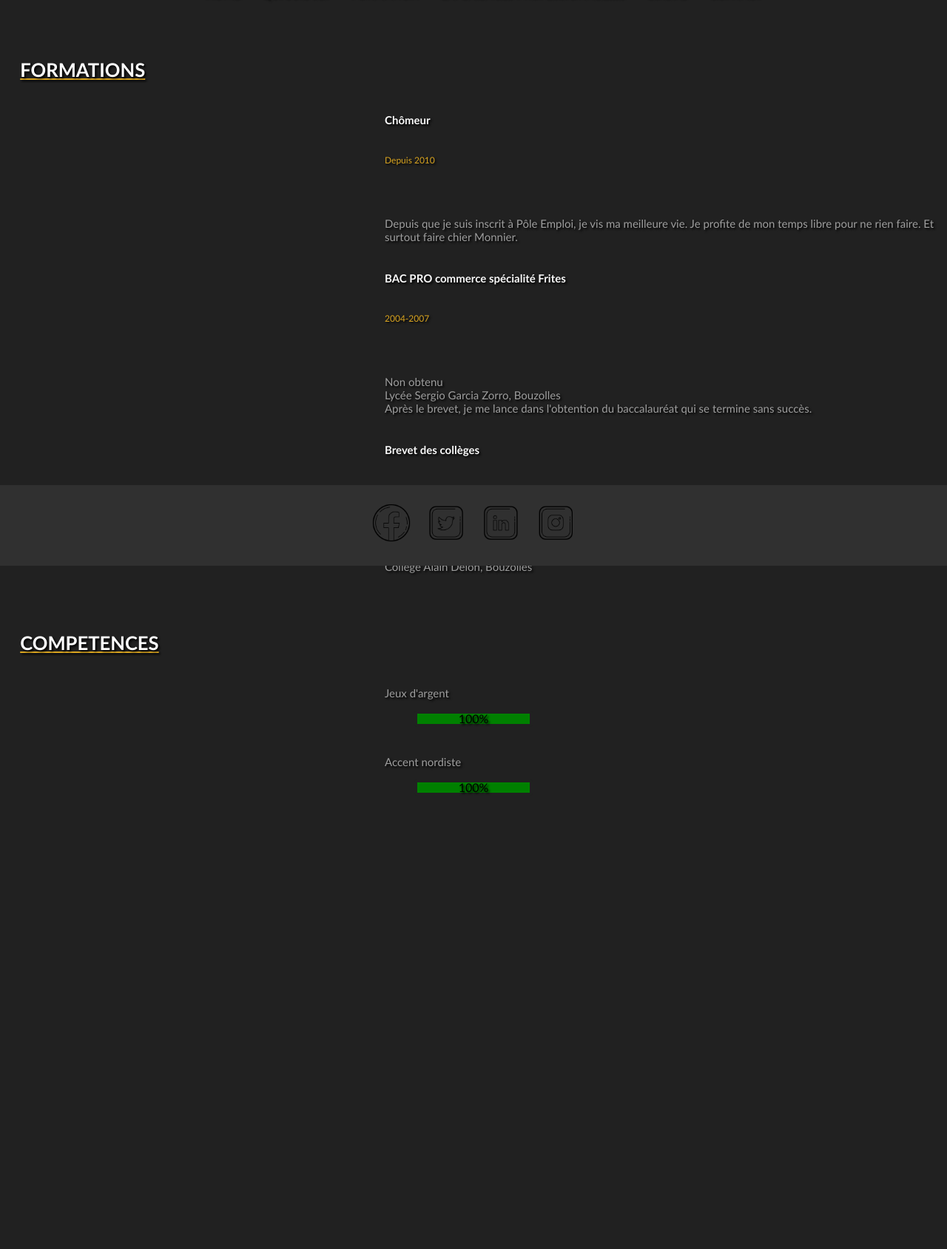
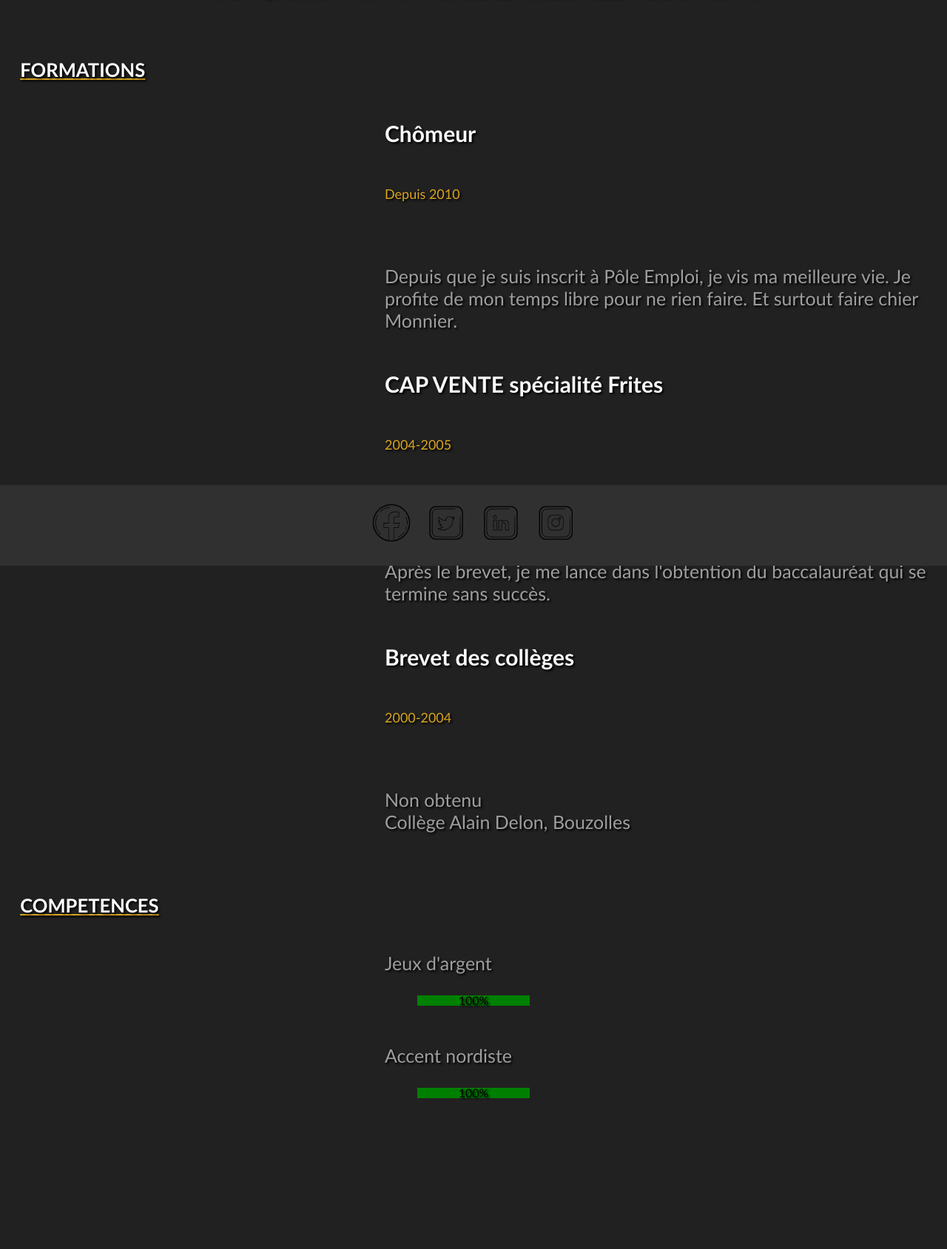
Before and after one commit to KadirALBOSTAN/Projet1, a PHP site: page /lesformations.php in a window 1280 px wide. Shown: the part 35-1724 px from the top of the page at 74% size. Before the commit the page ends 1108 px from the top, so only its background shows below. Run offline with PHP 8.4, Linux system fonts and the light colour scheme.

Commit message:
modif police

```diff
--- a/lesformations.css
+++ b/lesformations.css
@@ -3,7 +3,6 @@ body {
     font-family: "Gill Sans", sans-serif;
     text-shadow: 2px 2px 3px black;
     margin-bottom: 100px;
-
 }
 
 h1 {
@@ -20,16 +19,16 @@ p, h3 {
 
 p {
     color: #9e9e9e;
-    font-size: 15px;
+    font-size: 25px;
 }
 
 h3 {
     color: #fafafa;
-    font-size: 15px;
+    font-size: 30px;
 }
 .date{
     color: goldenrod;
-    font-size: 12px;
+    font-size: 18px;
 }
 
 @media screen and (max-width: 600px) {
--- a/lesformations.php
+++ b/lesformations.php
@@ -26,8 +26,8 @@
     </div>
 
     <div class="exp-bac">
-        <h3>BAC PRO commerce spécialité Frites</h3>
-            <p class="date">2004-2007</p><br>
+        <h3>CAP VENTE spécialité Frites</h3>
+            <p class="date">2004-2005</p><br>
             <p>Non obtenu<br>
             Lycée Sergio Garcia Zorro, Bouzolles<br>
             Après le brevet, je me lance dans l'obtention du baccalauréat qui se termine sans succès.</p>
```
